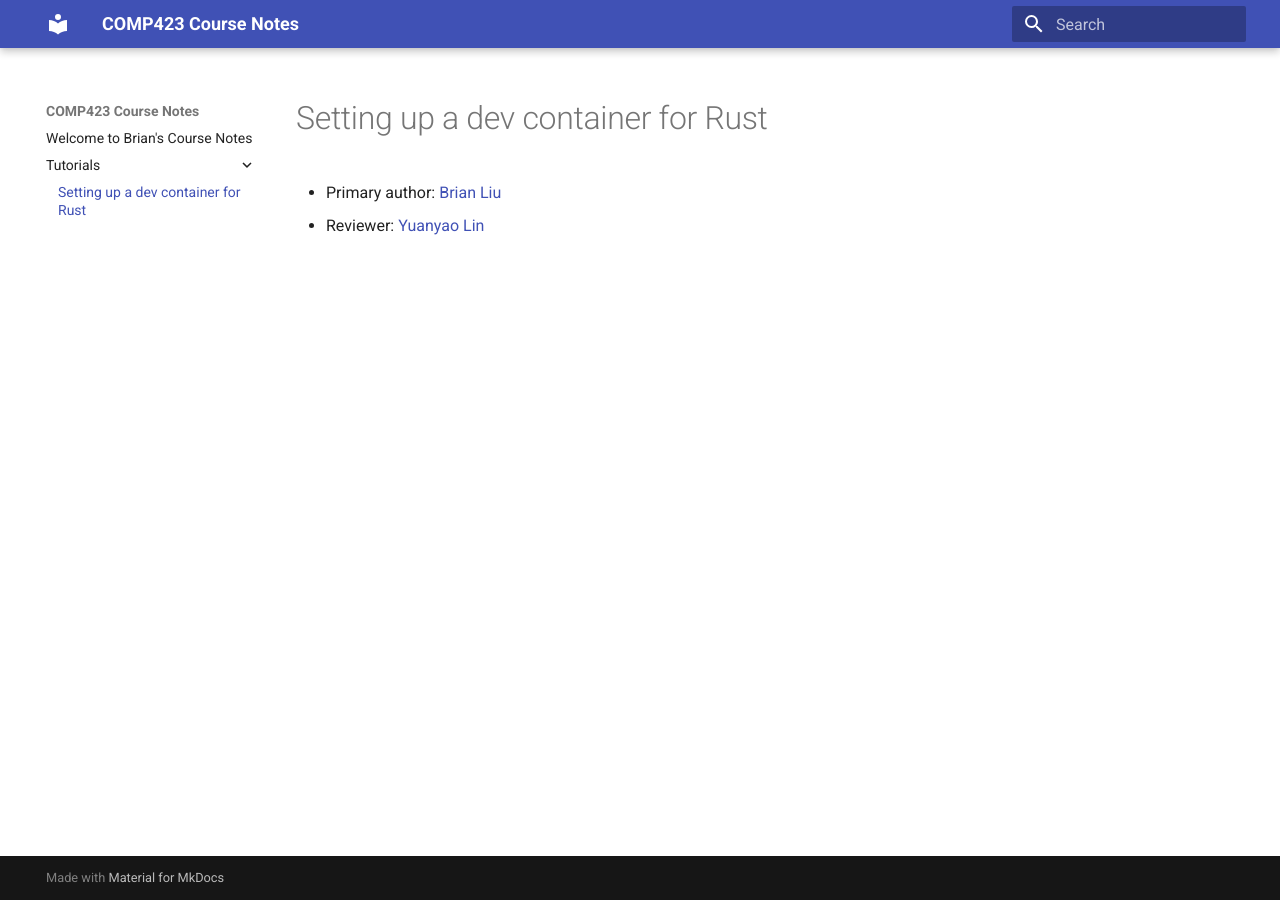
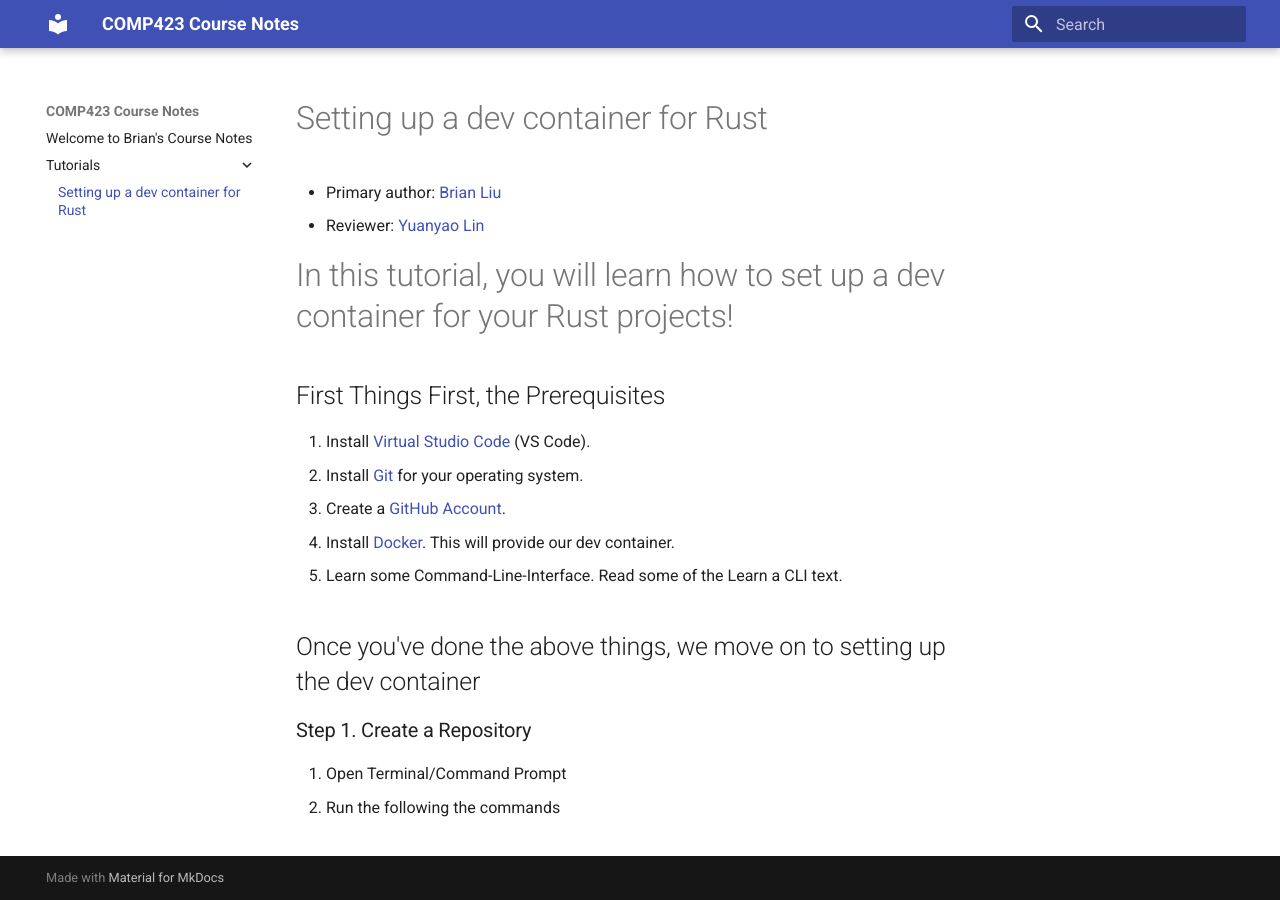
Before and after one commit to brianx426/comp423-course-notes, an MkDocs documentation site: the page built from docs/tutorials/rust-setup.md, in a window 1280 px wide. Built offline with MkDocs 1.6.1 and Material for MkDocs 9.7.7, drawn with Linux system fonts in a browser that asks for light colours.

Commit message:
added prerequisites to tutorial

```diff
--- a/docs/tutorials/rust-setup.md
+++ b/docs/tutorials/rust-setup.md
@@ -2,3 +2,17 @@
 
 * Primary author: [Brian Liu](https://github.com/brianx426)
 * Reviewer: [Yuanyao Lin](https://github.com/yuanyaolin13)
+
+# In this tutorial, you will learn how to set up a dev container for your Rust projects!
+
+## First Things First, the Prerequisites
+1. Install [Virtual Studio Code](https://code.visualstudio.com/download) (VS Code).
+2. Install [Git](https://git-scm.com/book/en/v2/Getting-Started-Installing-Git) for your operating system.
+3. Create a [GitHub Account](https://github.com).
+4. Install [Docker](https://www.docker.com/get-started/). This will provide our dev container.
+5. Learn some Command-Line-Interface. Read some of the Learn a CLI text.
+
+## Once you've done the above things, we move on to setting up the dev container
+### Step 1. Create a Repository
+1. Open Terminal/Command Prompt
+2. Run the following the commands<br>
```
